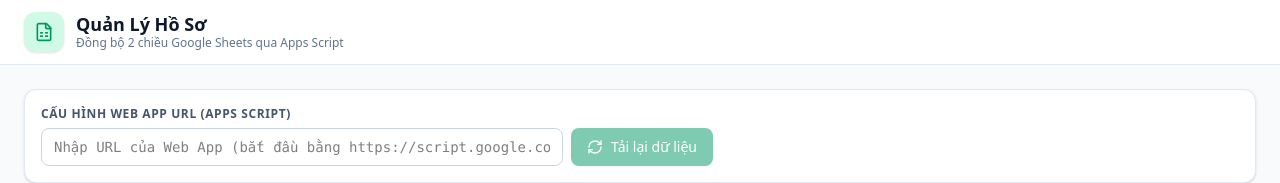
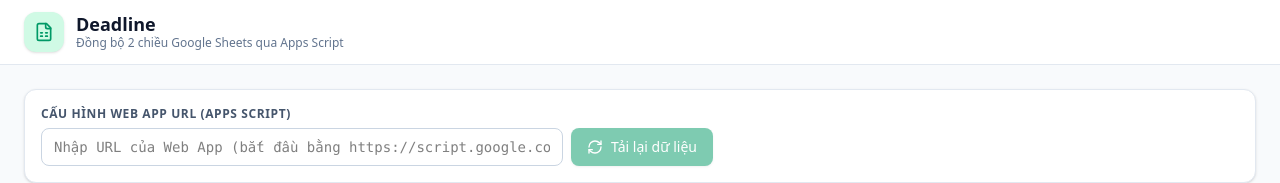
Before and after one commit to trangth4507-rgb/motcua, a React (Vite) app: page / in a window 1280 px wide. Shown: the top 183 px of the page. Built offline with nearby package versions, Linux system fonts and the light colour scheme.

Commit message:
refactor: rename application to Deadline

```diff
--- a/index.html
+++ b/index.html
@@ -3,9 +3,9 @@
   <head>
     <meta charset="UTF-8" />
     <meta name="viewport" content="width=device-width, initial-scale=1.0" />
-    <title>Quản Lý Hồ Sơ</title>
+    <title>Deadline</title>
     <meta name="description" content="Ứng dụng quản lý và nhắc hạn hồ sơ" />
-    <meta property="og:title" content="Quản Lý Hồ Sơ" />
+    <meta property="og:title" content="Deadline" />
     <meta property="og:description" content="Ứng dụng quản lý và nhắc hạn hồ sơ" />
     <meta property="og:type" content="website" />
     <meta name="twitter:card" content="summary_large_image" />
--- a/metadata.json
+++ b/metadata.json
@@ -1,5 +1,5 @@
 {
-  "name": "Quản Lý Hồ Sơ",
+  "name": "Deadline",
   "description": "Ứng dụng quản lý và nhắc hạn hồ sơ",
   "requestFramePermissions": [],
   "majorCapabilities": ["MAJOR_CAPABILITY_SERVER_SIDE_GEMINI_API"]
--- a/src/App.tsx
+++ b/src/App.tsx
@@ -53,7 +53,7 @@ export default function App() {
               <FileSpreadsheet className="w-5 h-5" />
             </div>
             <div>
-              <h1 className="text-lg font-bold text-slate-900 leading-tight">Quản Lý Hồ Sơ</h1>
+              <h1 className="text-lg font-bold text-slate-900 leading-tight">Deadline</h1>
               <p className="text-xs text-slate-500 font-medium">Đồng bộ 2 chiều Google Sheets qua Apps Script</p>
             </div>
           </div>
```
